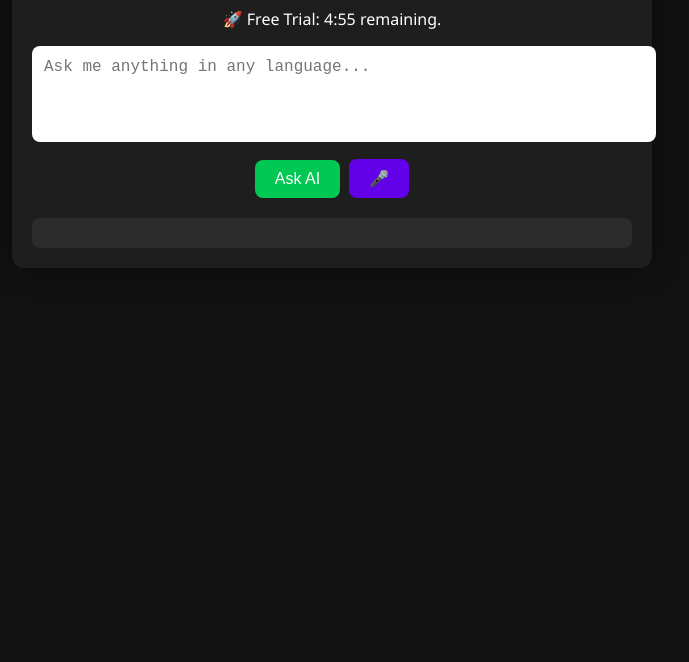
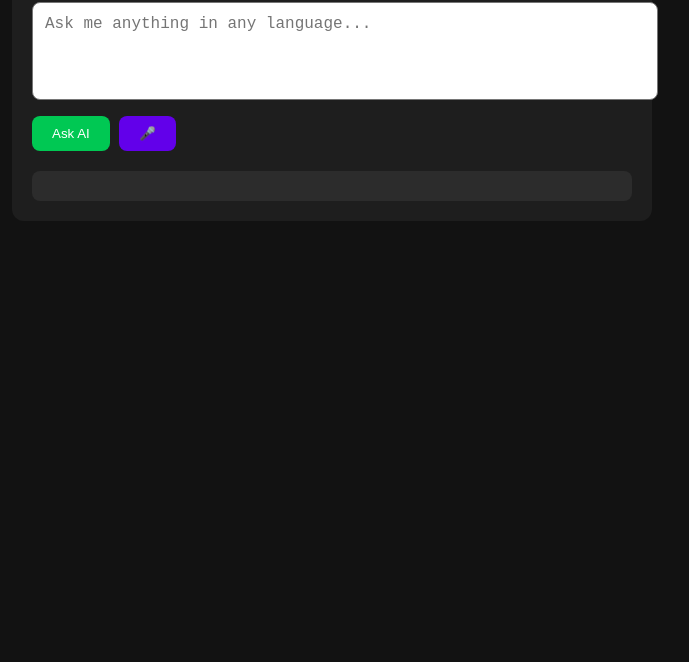
Before and after one commit to aron683/ai.etherealinkbytiisetso.com, a website: page public/index.html in a window 1280 px wide. Shown: the part 138-800 px from the top of the page, without its empty margins (308-997 px from the left). Drawn offline with Linux system fonts and the light colour scheme.

Commit message:
Update index.html

```diff
--- a/public/index.html
+++ b/public/index.html
@@ -1,91 +1,32 @@
-<!DOCTYPE html><html lang="en">
+<!DOCTYPE html>
+<html lang="en">
 <head>
   <meta charset="UTF-8" />
-  <meta name="viewport" content="width=device-width, initial-scale=1.0" />
-  <meta name="description" content="MindPort AI is your global multilingual AI assistant. Translate, speak, write, and get help in any language. Powered by GPT and Firebase." />
-  <meta name="keywords" content="AI Chatbot, MindPort AI, Multilingual Assistant, OpenAI, Firebase, Voice AI, GPT-4o, Smart Assistant, Language Translator AI" />
-  <meta name="author" content="MindPort AI Team" />
+  <meta name="viewport" content="width=device-width, initial-scale=1" />
   <title>MindPort AI - Smart Multilingual Assistant</title>
-  <link rel="icon" href="/favicon.ico" type="image/x-icon" />
   <style>
-    body {
-      margin: 0;
-      background-color: #121212;
-      color: #ffffff;
-      font-family: 'Segoe UI', sans-serif;
-    }
-    .container {
-      max-width: 600px;
-      margin: 40px auto;
-      padding: 20px;
-      background: #1e1e1e;
-      border-radius: 12px;
-      box-shadow: 0 0 30px rgba(0,0,0,0.5);
-      text-align: center;
-    }
-    h1 {
-      color: #00e676;
-    }
-    textarea {
-      width: 100%;
-      padding: 12px;
-      border: none;
-      border-radius: 8px;
-      resize: none;
-      font-size: 16px;
-    }
-    button {
-      margin-top: 12px;
-      padding: 10px 20px;
-      font-size: 16px;
-      border: none;
-      border-radius: 8px;
-      cursor: pointer;
-    }
-    #ask-button {
-      background-color: #00c853;
-      color: #fff;
-    }
-    #mic-button {
-      background-color: #6200ea;
-      color: white;
-      margin-left: 5px;
-    }
-    #response {
-      margin-top: 20px;
-      background-color: #2c2c2c;
-      padding: 15px;
-      border-radius: 8px;
-      text-align: left;
-    }
+    body { background: #121212; color: #fff; font-family: Arial, sans-serif; }
+    .container { max-width: 600px; margin: 40px auto; padding: 20px; background: #1e1e1e; border-radius: 12px; }
+    textarea { width: 100%; padding: 12px; border-radius: 8px; resize: none; font-size: 16px; }
+    button { margin-top: 12px; padding: 10px 20px; border-radius: 8px; border: none; cursor: pointer; }
+    #ask-button { background: #00c853; color: white; }
+    #mic-button { background: #6200ea; color: white; margin-left: 5px; }
+    #response { margin-top: 20px; background: #2c2c2c; padding: 15px; border-radius: 8px; }
   </style>
 </head>
 <body>
   <div class="container">
     <h1>MindPort AI</h1>
-    <p id="trial-message">🚀 Free Trial Active</p>
-    <textarea id="user-input" rows="4" placeholder="Ask me anything in any language..."></textarea><br/>
+    <textarea id="user-input" rows="4" placeholder="Ask me anything in any language..."></textarea><br />
     <button id="ask-button" onclick="askAI()">Ask AI</button>
     <button id="mic-button" onclick="startListening()">🎤</button>
     <div id="response"></div>
-  </div>  <script>
-    const trialStart = Date.now();
-    const trialDuration = 5 * 60 * 1000;
+  </div>
+
+  <script>
     const endpoint = "/api/ask";
-    let trialExpired = false;
 
     async function askAI() {
-      const timeLeft = trialDuration - (Date.now() - trialStart);
-      if (timeLeft <= 0) {
-        document.body.innerHTML = `
-          <div class='container'>
-            <h1>MindPort AI</h1>
-            <p>Your free trial has ended 🔒</p>
-            <button onclick="window.location.href='https://paystack.com/pay/mindport'">Unlock Full Access (R200)</button>
-          </div>`;
-        return;
-      }
-
       const prompt = document.getElementById("user-input").value;
       document.getElementById("response").innerText = `🔄 Responding to: "${prompt}"...`;
 
@@ -93,13 +34,12 @@
         const res = await fetch(endpoint, {
           method: "POST",
           headers: { "Content-Type": "application/json" },
-          body: JSON.stringify({ prompt })
+          body: JSON.stringify({ prompt }),
         });
         const data = await res.json();
         document.getElementById("response").innerText = data.reply;
-      } catch (err) {
+      } catch {
         document.getElementById("response").innerText = "⚠️ Something went wrong. Try again later.";
-        console.error(err);
       }
     }
 
@@ -109,25 +49,19 @@
         if (!SpeechRecognition) throw new Error("SpeechRecognition not supported");
 
         const recognition = new SpeechRecognition();
-        recognition.lang = 'auto';
-        recognition.onresult = function (event) {
+        recognition.lang = "auto";
+        recognition.onresult = (event) => {
           document.getElementById("user-input").value = event.results[0][0].transcript;
           askAI();
         };
-        recognition.onerror = function (event) {
+        recognition.onerror = (event) => {
           alert("Mic error: " + event.error);
         };
         recognition.start();
-      } catch (e) {
+      } catch {
         alert("Your browser does not support voice input");
       }
     }
-
-    setInterval(() => {
-      const timeLeft = Math.max(0, trialDuration - (Date.now() - trialStart));
-      const minutes = Math.floor(timeLeft / 60000);
-      const seconds = Math.floor((timeLeft % 60000) / 1000).toString().padStart(2, '0');
-      document.getElementById("trial-message").innerText = `🚀 Free Trial: ${minutes}:${seconds} remaining.`;
-    }, 1000);
-  </script></body>
+  </script>
+</body>
 </html>
```
